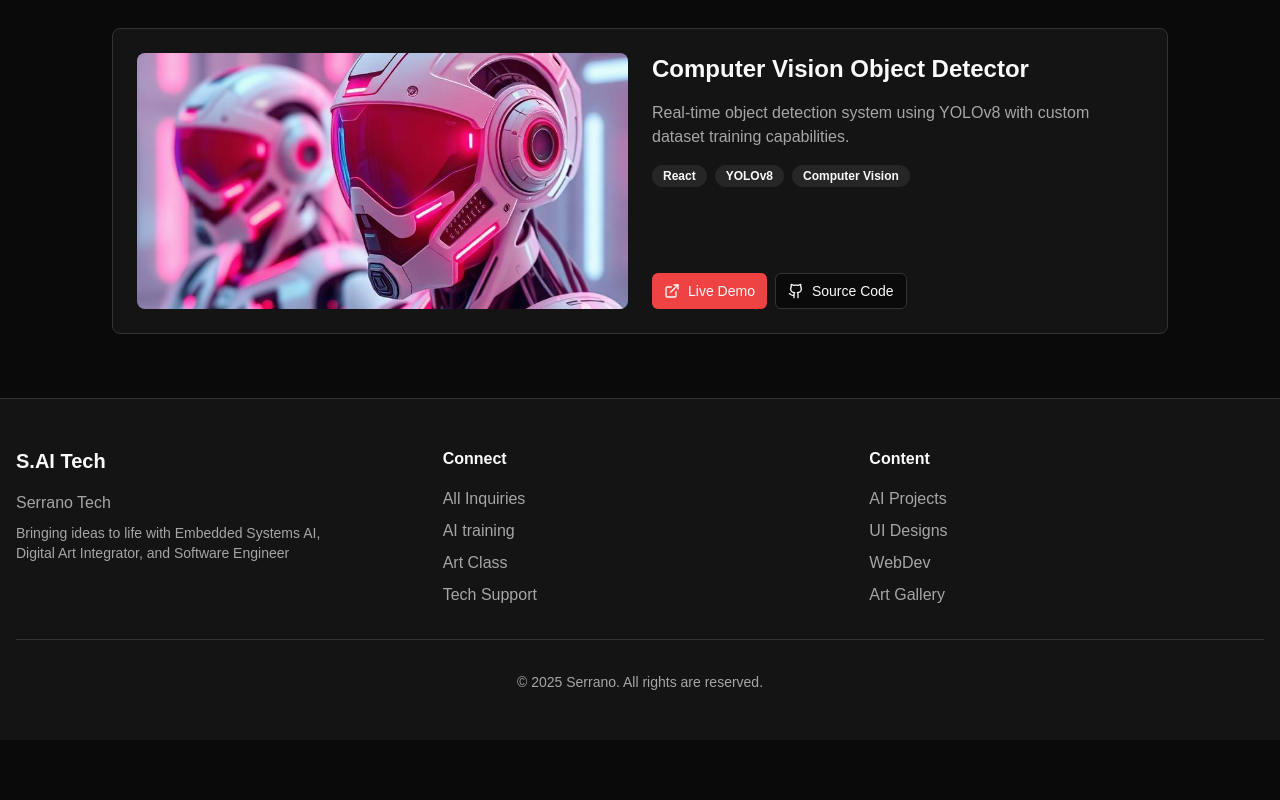
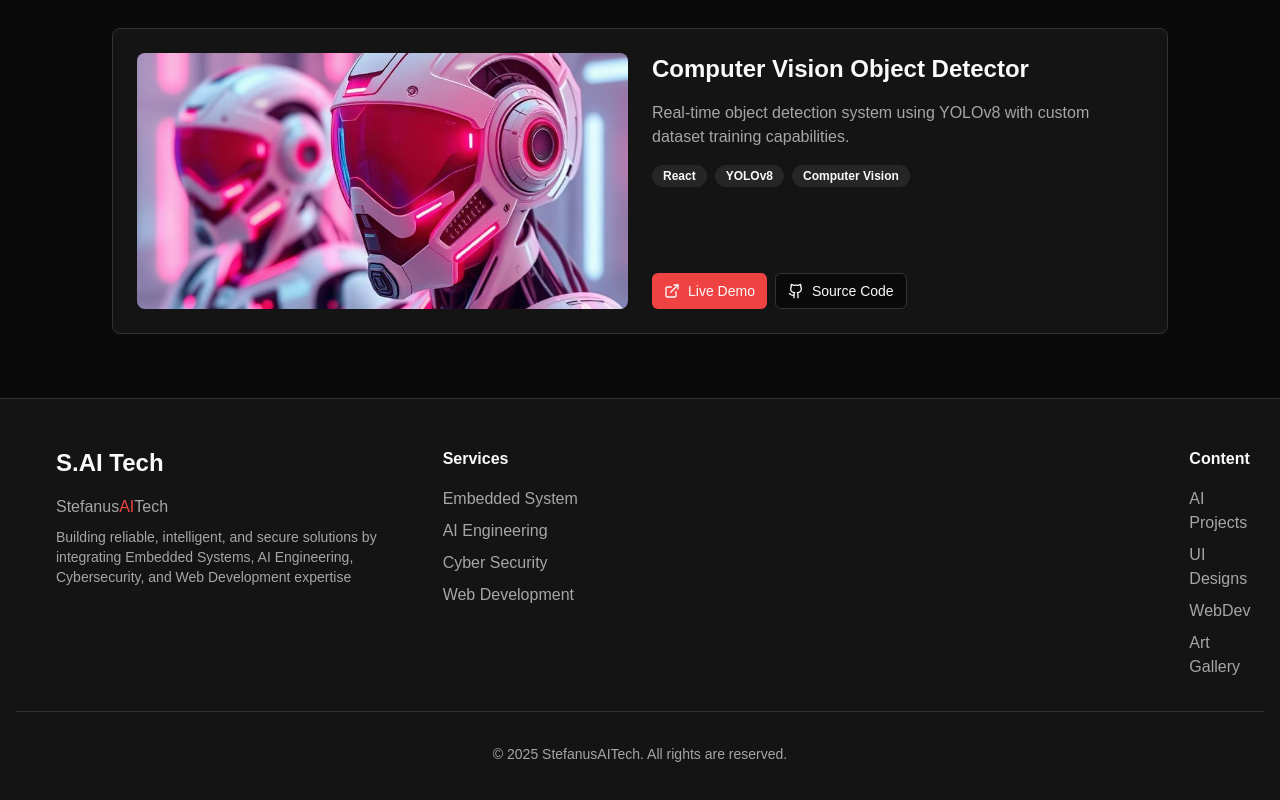
Before and after one commit to stefanus-ai-tech/WebsiteIT, a React (Vite) app: page /interests in a window 1280 px wide. Shown: the part 1352-2152 px from the top of the page. Before the commit the page ends 2092 px from the top, so only its background shows below. Built offline with nearby package versions, Linux system fonts and the light colour scheme; the HTML template or start-up script is replaced by a standard one; a web font is replaced by a local one.

Commit message:
Update Footer

```diff
--- a/src/components/Footer.tsx
+++ b/src/components/Footer.tsx
@@ -3,38 +3,73 @@ export const Footer = () => {
     <footer className="border-t border-border bg-card">
       <div className="container mx-auto px-4 py-12">
         <div className="grid grid-cols-1 md:grid-cols-3 gap-8">
-          <div>
-            <h3 className="text-xl font-bold mb-4">S.AI Tech</h3>
-            <p className="text-muted-foreground mb-2">Serrano Tech</p>
+          <div  className="ml-10">
+            <h3 className="text-3xl md:text-2xl font-bold mb-4">S.AI Tech</h3>
+            <p className="text-muted-foreground mb-2">
+              Stefanus<span className="text-red-500">AI</span>Tech
+            </p>
             <p className="text-muted-foreground text-sm">
-              Bringing ideas to life with Embedded Systems AI,<br />
-              Digital Art Integrator, and Software Engineer
+              Building reliable, intelligent, and secure solutions by <br />
+              integrating Embedded Systems, AI Engineering, <br />{" "}
+              Cybersecurity, and Web Development expertise
             </p>
           </div>
 
           <div>
-            <h4 className="font-semibold mb-4">Connect</h4>
+            <h4 className="font-semibold mb-4">Services</h4>
             <ul className="space-y-2 text-muted-foreground">
-              <li><a href="#" className="hover:text-primary transition-colors">All Inquiries</a></li>
-              <li><a href="#" className="hover:text-primary transition-colors">AI training</a></li>
-              <li><a href="#" className="hover:text-primary transition-colors">Art Class</a></li>
-              <li><a href="#" className="hover:text-primary transition-colors">Tech Support</a></li>
+              <li>
+                <a href="#" className="hover:text-primary transition-colors">
+                  Embedded System
+                </a>
+              </li>
+              <li>
+                <a href="#" className="hover:text-primary transition-colors">
+                  AI Engineering
+                </a>
+              </li>
+              <li>
+                <a href="#" className="hover:text-primary transition-colors">
+                  Cyber Security
+                </a>
+              </li>
+              <li>
+                <a href="#" className="hover:text-primary transition-colors">
+                  Web Development
+                </a>
+              </li>
             </ul>
           </div>
 
-          <div>
+          <div className="ml-80">
             <h4 className="font-semibold mb-4">Content</h4>
             <ul className="space-y-2 text-muted-foreground">
-              <li><a href="#" className="hover:text-primary transition-colors">AI Projects</a></li>
-              <li><a href="#" className="hover:text-primary transition-colors">UI Designs</a></li>
-              <li><a href="#" className="hover:text-primary transition-colors">WebDev</a></li>
-              <li><a href="#" className="hover:text-primary transition-colors">Art Gallery</a></li>
+              <li>
+                <a href="#" className="hover:text-primary transition-colors">
+                  AI Projects
+                </a>
+              </li>
+              <li>
+                <a href="#" className="hover:text-primary transition-colors">
+                  UI Designs
+                </a>
+              </li>
+              <li>
+                <a href="#" className="hover:text-primary transition-colors">
+                  WebDev
+                </a>
+              </li>
+              <li>
+                <a href="#" className="hover:text-primary transition-colors">
+                  Art Gallery
+                </a>
+              </li>
             </ul>
           </div>
         </div>
 
         <div className="mt-8 pt-8 border-t border-border text-center text-sm text-muted-foreground">
-          © 2025 Serrano. All rights are reserved.
+          © 2025 StefanusAITech. All rights are reserved.
         </div>
       </div>
     </footer>
```
